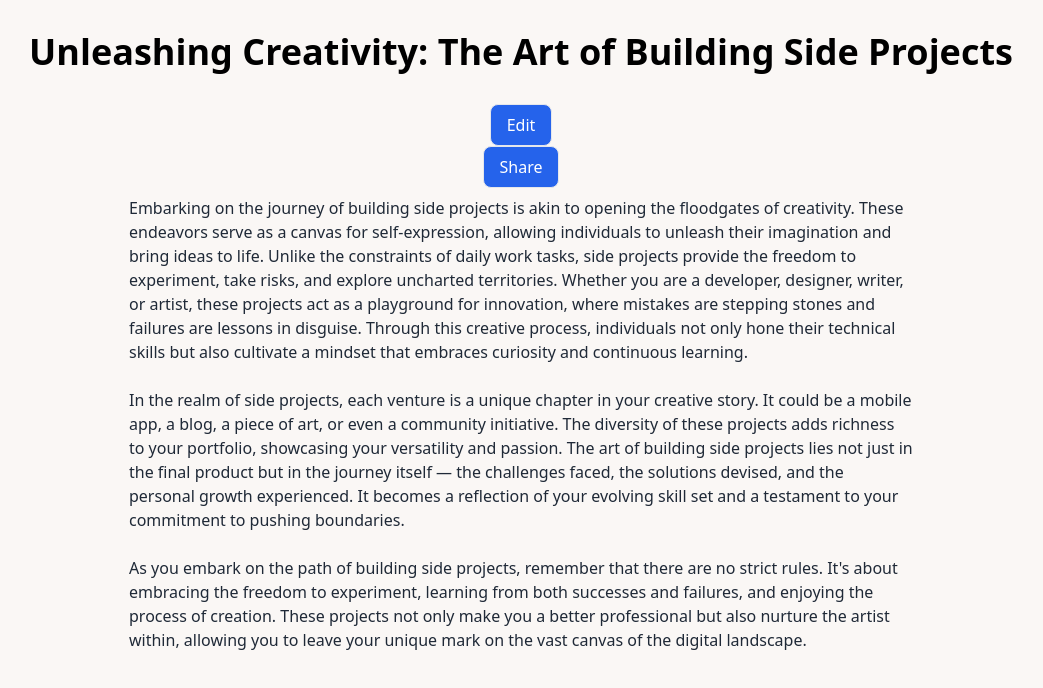
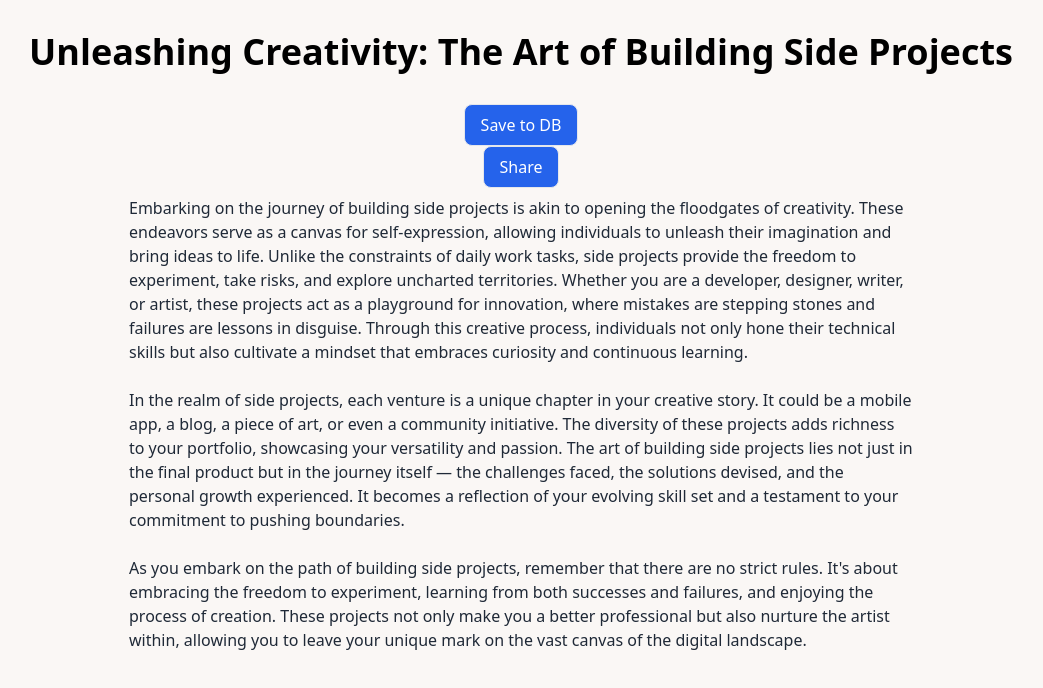
Before and after one commit to Utkarshn10/commentz, a Next.js app: page / in a window 1280 px wide. Shown: the top 688 px of the page, without its empty margins (79-1122 px from the left). Built offline with nearby package versions, Linux system fonts and the light colour scheme.

Commit message:
save to DB

```diff
--- a/src/pages/index.js
+++ b/src/pages/index.js
@@ -18,6 +18,7 @@ export default function Home() {
   const [commentsInfo, setCommentsInfo] = useState([]);
   const [editEnabled, setEditEnabled] = useState(false);
   const [blogInfo, setBlogInfo] = useState(null);
+  const [dataExists, setDataExists] = useState(false);
   const [blogContent, setBlogContent] = useState({
     heading: "Unleashing Creativity: The Art of Building Side Projects",
     textcontent: `Embarking on the journey of building side projects is akin to opening the floodgates of creativity. These endeavors serve as a canvas for self-expression, allowing individuals to unleash their imagination and bring ideas to life. Unlike the constraints of daily work tasks, side projects provide the freedom to experiment, take risks, and explore uncharted territories. Whether you are a developer, designer, writer, or artist, these projects act as a playground for innovation, where mistakes are stepping stones and failures are lessons in disguise. Through this creative process, individuals not only hone their technical skills but also cultivate a mindset that embraces curiosity and continuous learning.
@@ -32,6 +33,7 @@ export default function Home() {
   useEffect(() => {
     let data = JSON.parse(localStorage.getItem("blogInfo"));
     if (data && data[userID] && data[userID][blogID]) {
+      setDataExists(true);
       let blogData = data[userID][blogID];
       setBlogInfo(blogData);
       setBlogContent(blogData.blogContent);
@@ -49,6 +51,27 @@ export default function Home() {
   };
 
   const handleSaveChanges = () => {
+    if (!dataExists) {
+      setDataExists(true);
+
+      let content = {
+        heading: blogContent.heading,
+        textcontent: blogContent.textcontent,
+      };
+
+      let updatedBlogInfo = {
+        [userID]: {
+          [blogID]: {
+            comments: commentsInfo,
+            blogContent: content,
+            version: 0,
+          },
+        },
+      };
+      localStorage.setItem("blogInfo", JSON.stringify(updatedBlogInfo));
+      alert("Blog Added");
+    }
+
     if (updatedContent.length > 0) {
       let updatedComments = [];
       // pulling the latest data from storage to check the updates
@@ -91,7 +114,7 @@ export default function Home() {
   };
 
   const handleCopyLink = () => {
-    const linkToCopy = "http://localhost:3000/share-blog";
+    const linkToCopy = "https://commentz.vercel.app/share-blog";
 
     navigator.clipboard
       .writeText(linkToCopy)
@@ -124,7 +147,14 @@ export default function Home() {
             {blogContent.heading}
           </h2>
         </div>
-        {editEnabled ? (
+        {!dataExists ? (
+          <button
+            onClick={() => handleSaveChanges()}
+            className="border bg-blue-600 text-white rounded-lg py-2 px-4"
+          >
+            Save to DB
+          </button>
+        ) : editEnabled ? (
           <div className="flex space-x-3 my-4">
             <button
               onClick={() => handleDiscardChanges()}
@@ -153,6 +183,7 @@ export default function Home() {
         >
           Share
         </button>
+
         <div className="w-full h-full md:w-2/3 mx-auto text-black">
           {editEnabled ? (
             <textarea
```
